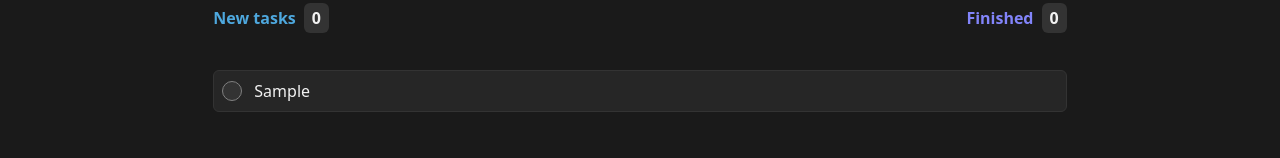
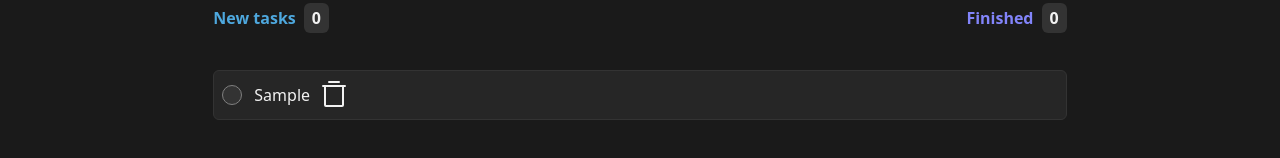
Before and after one commit to davidrock/react-todo-list, a React (Vite) app: page / in a window 1280 px wide. Both pictures are taken after typing "Sample" into the empty fields and a click on the button "Create". Shown: the part 246-404 px from the top of the page. Built offline with nearby package versions, Linux system fonts and the light colour scheme.

Commit message:
add remove task button

```diff
--- a/src/App.tsx
+++ b/src/App.tsx
@@ -1,4 +1,4 @@
-import { ClipboardText, PlusCircle } from 'phosphor-react';
+import { ClipboardText, PlusCircle, TrashSimple } from 'phosphor-react';
 import {
   ChangeEvent,
   FormEvent,
@@ -88,10 +88,8 @@ function App() {
               {tasks.length >= 0 &&
                 tasks.map((t) => {
                   return (
-                    <div className='flex flex-col gap-1 mt-3 w-full'>
-                      <div
-                        key={t}
-                        className='rounded-md p-2 text-gray-100 border border-gray-400 bg-gray-500'>
+                    <div key={t} className='flex flex-col gap-1 mt-3 w-full'>
+                      <div className='flex gap-2 rounded-md p-2 text-gray-100 border border-gray-400 bg-gray-500'>
                         <label className='flex items-center space-x-3'>
                           <input
                             type='checkbox'
@@ -102,6 +100,9 @@ function App() {
                             {t}
                           </span>
                         </label>
+                        <button className='hover:text-danger transition-colors 0.2'>
+                          <TrashSimple size={32} />
+                        </button>
                       </div>
                     </div>
                   );
```
